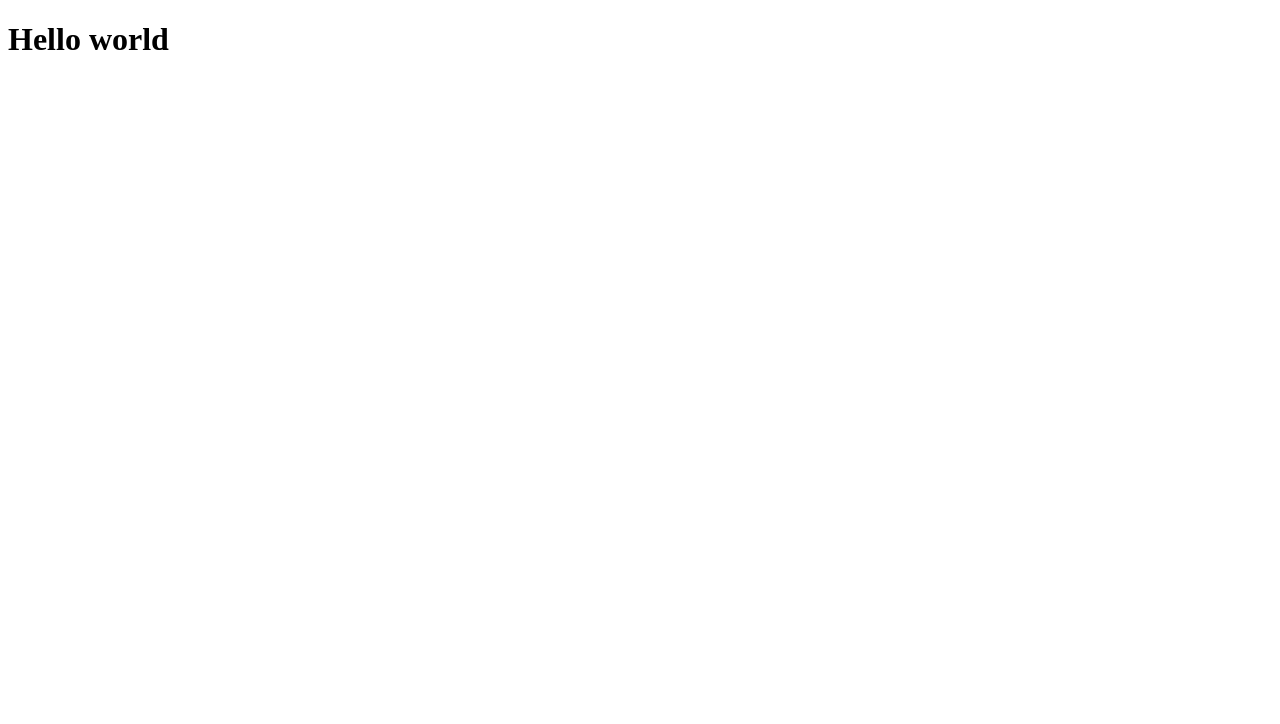
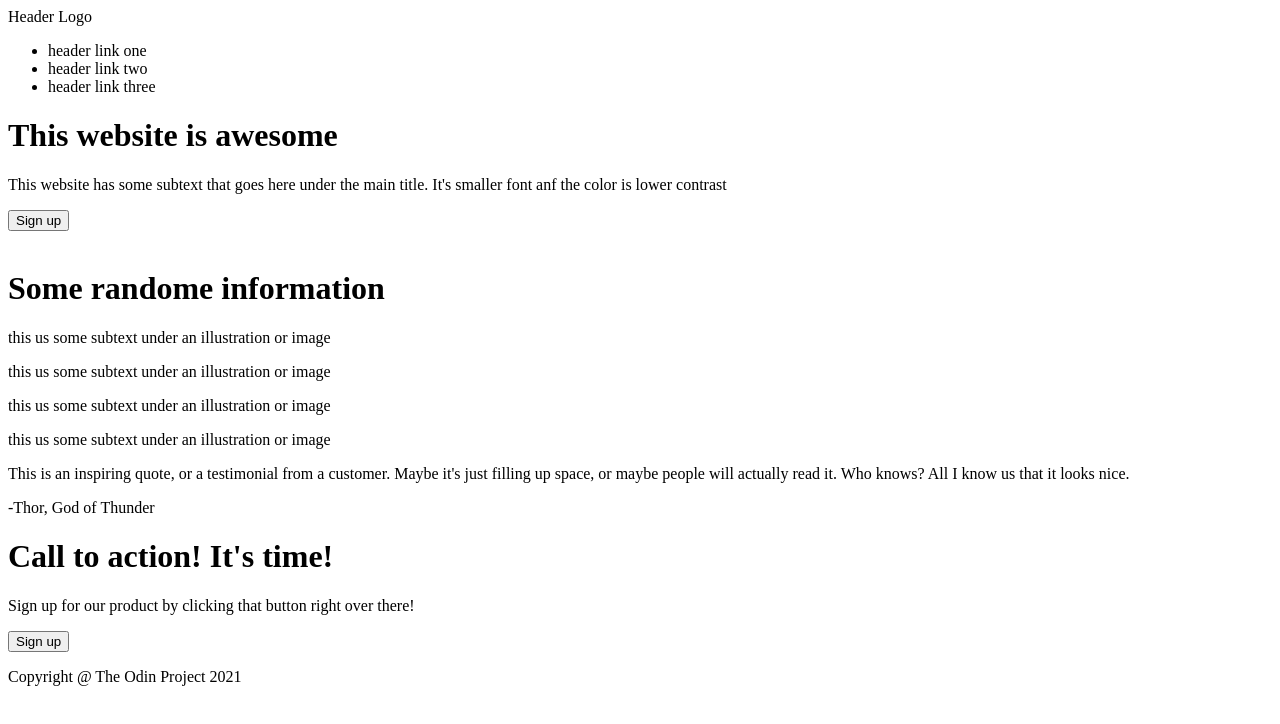
Before and after one commit to kira210402/odin-html-css-foundation, a plain HTML site: page index.html in a window 1280 px wide. Drawn offline with Linux system fonts and the light colour scheme.

Commit message:
update file html

```diff
--- a/index.html
+++ b/index.html
@@ -7,6 +7,86 @@
     <title>Document</title>
 </head>
 <body>
-    <h1>Hello world</h1>
+    <!-- HEADER  -->
+    <header>
+
+        <!-- NAVIGATION  -->
+        <nav class="navigator">
+            <div class="logo">
+                Header Logo
+            </div>
+            <ul class="nav-list">
+                <li class="list-item">header link one</li>
+                <li class="list-item">header link two</li>
+                <li class="list-item">header link three</li>
+            </ul>
+        </nav>
+
+        <!-- WELCOME  -->
+        <div class="welcome">
+            <div class="welcome-left">
+                <h1 class="welcome-title">This website is awesome</h1>
+                <p class="welcome-description">This website has some subtext that goes here under the main title. It's smaller font anf the color is lower contrast</p>
+                <button class="sign-up">Sign up</button>
+            </div>
+
+            <div class="welcome-right">
+                <img src="" alt="">
+            </div>
+        </div>
+
+    </header>
+
+    <!-- MAIN  -->
+    <main>
+        <div class="random-info">
+            <div class="random-title">
+                <h1>Some randome information</h1>
+            </div>
+
+            <div class="random-info-list">
+                <div class="random-info-item">
+                    <div class="random-info-item-img"></div>
+                    <p class="random-info-item-caption">this us some subtext under an illustration or image</p>
+                </div>
+
+                <div class="random-info-item">
+                    <div class="random-info-item-img"></div>
+                    <p class="random-info-item-caption">this us some subtext under an illustration or image</p>
+                </div>
+
+                <div class="random-info-item">
+                    <div class="random-info-item-img"></div>
+                    <p class="random-info-item-caption">this us some subtext under an illustration or image</p>
+                </div>
+
+                <div class="random-info-item">
+                    <div class="random-info-item-img"></div>
+                    <p class="random-info-item-caption">this us some subtext under an illustration or image</p>
+                </div>
+            </div>
+        </div>
+
+        <div class="quote">
+            <p class="quote-content">
+                This is an inspiring quote, or a testimonial from a customer. Maybe it's just filling up space, or maybe people will actually read it. Who knows? All I know us that it looks nice.
+            </p>
+            <p class="quote-author">-Thor, God of Thunder</p>
+        </div>
+
+        <div class="sign-up-section">
+            <div class="sign-up-section-title">
+                <h1>Call to action! It's time!</h1>
+                <p>Sign up for our product by clicking that button right over there!</p>
+            </div>
+            <button class="sign-up-section-button">Sign up</button>
+        </div>
+
+    </main>
+
+    <!-- FOOTER  -->
+    <footer>
+        <p>Copyright @ The Odin Project 2021</p>
+    </footer>
 </body>
 </html>
```
